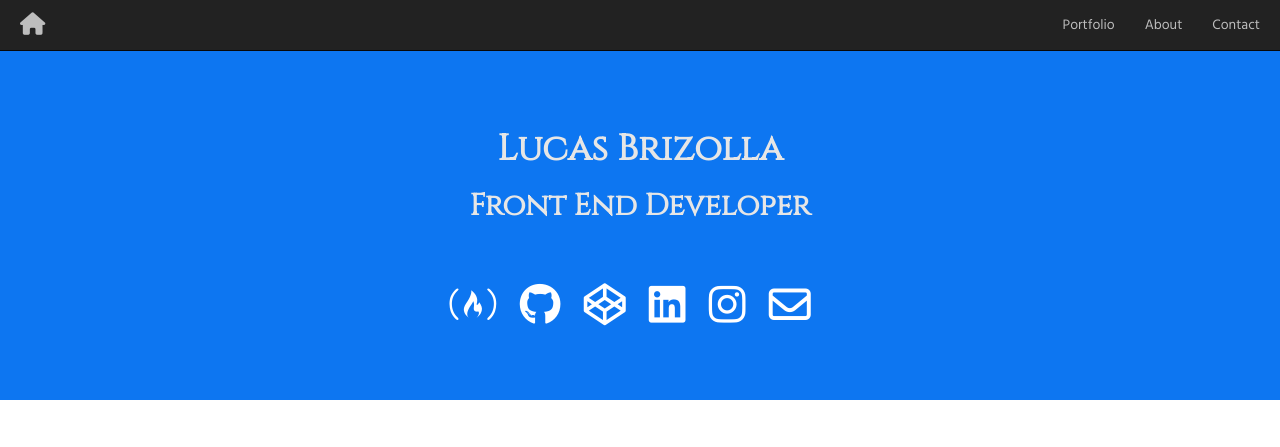
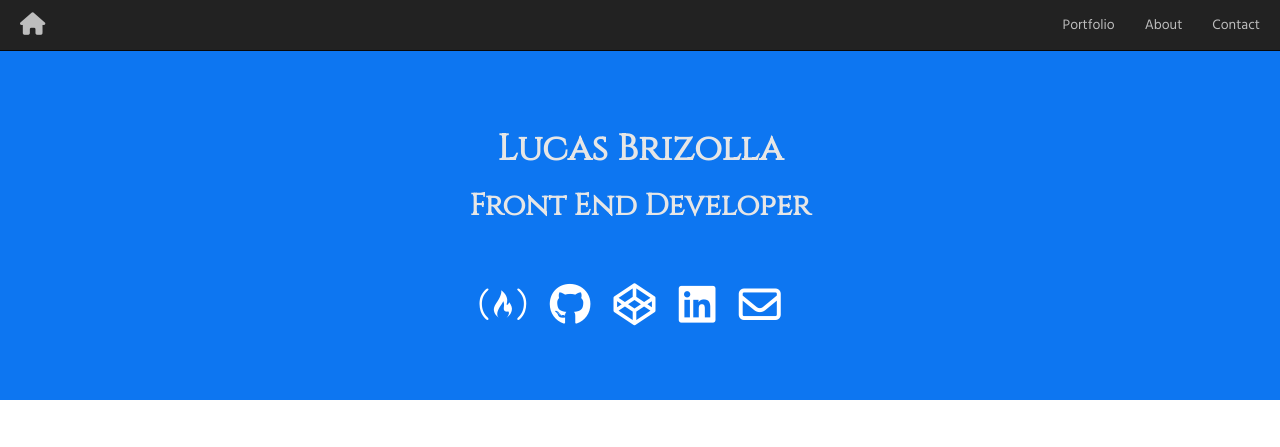
Before and after one commit to LBeLD/FCC_Portfolio, a plain HTML site: page index.html in a window 1280 px wide. Shown: the top 447 px of the page. Drawn offline with nearby package versions, Linux system fonts and the light colour scheme.

Commit message:
removed instagram link

```diff
--- a/index.html
+++ b/index.html
@@ -39,7 +39,6 @@
           <a href="https://github.com/LBeLD" target="_blank"><i class="fa fa-github fa-3x" aria-hidden="true"></a></i>
           <a href="https://codepen.io/lbbrizolla/" target="_blank"><i class="fa fa-codepen fa-3x" aria-hidden="true"></a></i>
           <a href="https://www.linkedin.com/in/lucas-brizolla-94082650/" target="_blank"><i class="fa fa-linkedin-square fa-3x" aria-hidden="true"></a></i>
-          <a href="https://www.instagram.com/lbbrizolla/?hl=en" target="_blank"><i class="fa fa-instagram fa-3x" aria-hidden="true"></a></i>
           <a href="mailto:lbbrizolla@gmail.com"><i class="fa fa-envelope-o fa-3x" aria-hidden="true"></a></i>
         </div>
         <ul class="bubbles">
```
